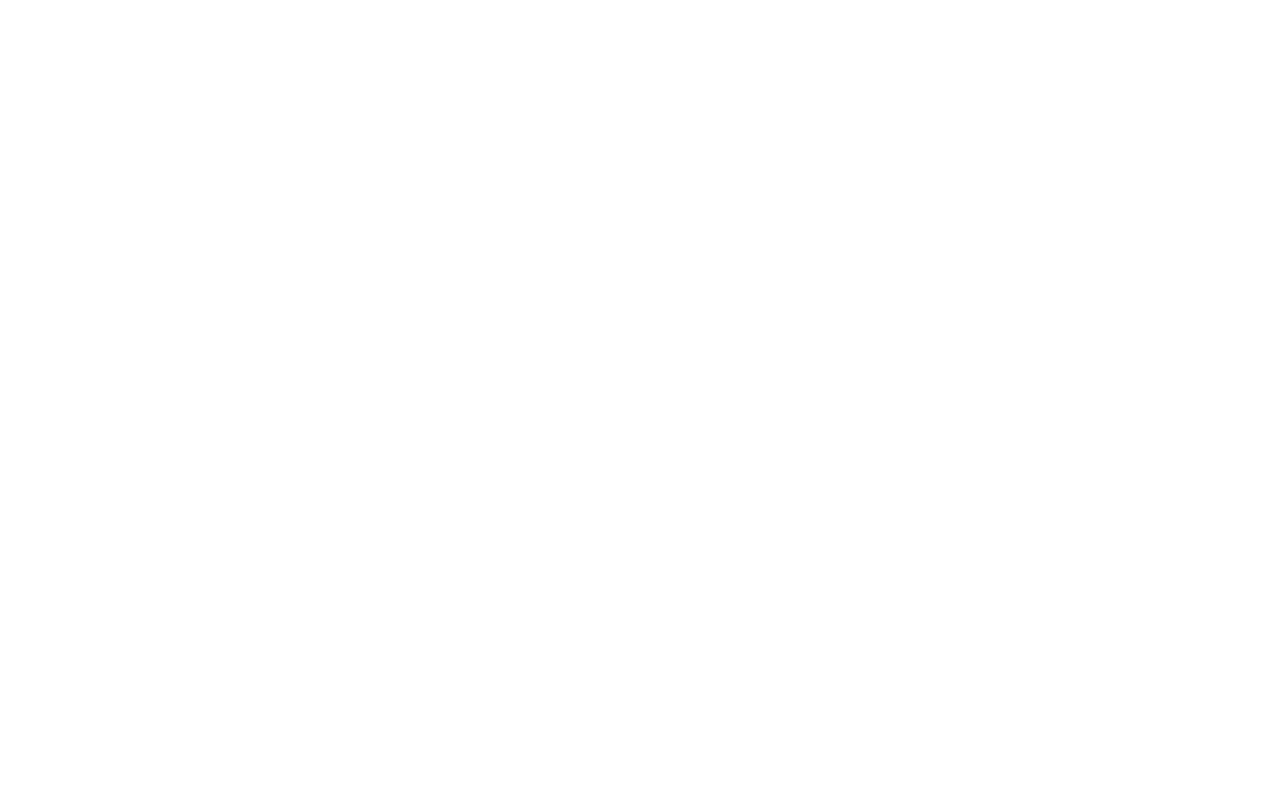
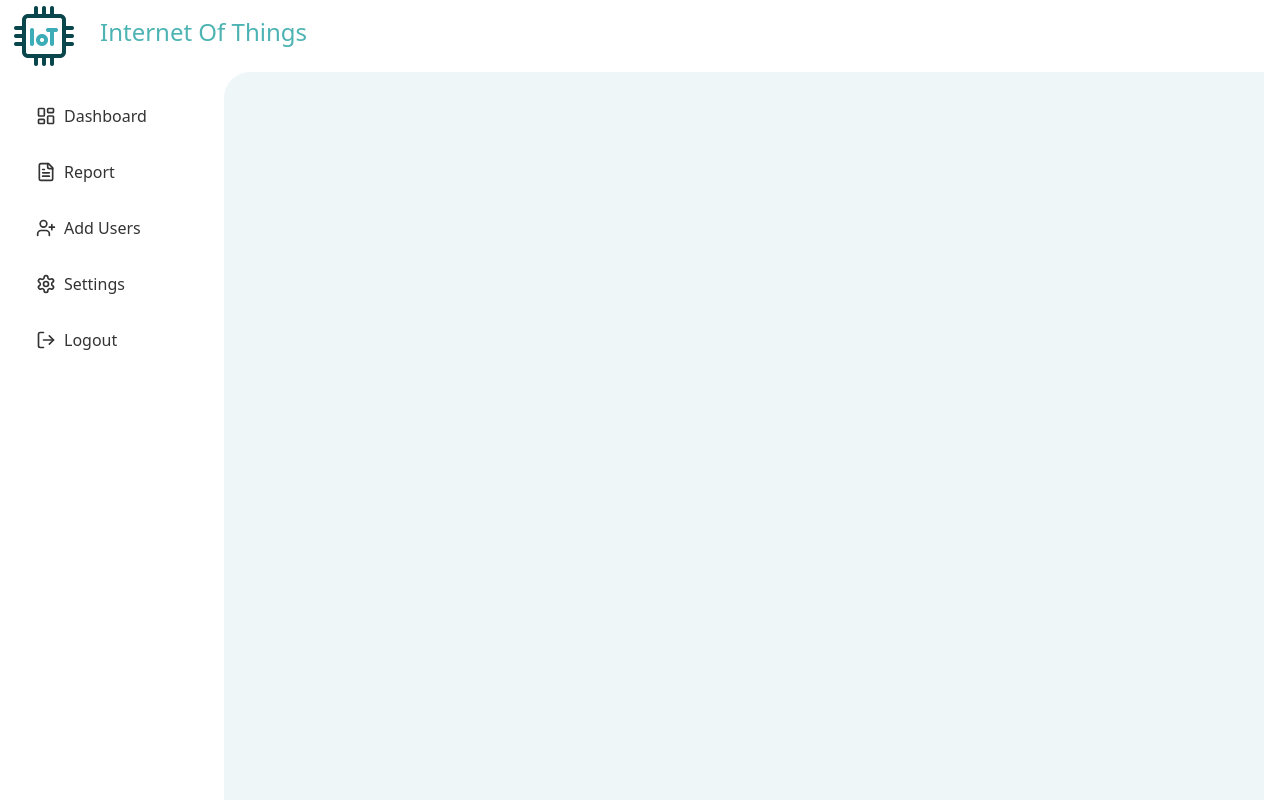
Before and after one commit to Adityamenon958/Iot-login-demo, a React (Vite) app in the folder frontend/: page /dashboard/adduser in a window 1280 px wide. Before the commit this address had no page. Built offline with nearby package versions, Linux system fonts and the light colour scheme; sample sign-in values are in the browser's storage.

Commit message:
Deployment Azure 46 - Add AddUser for User login

```diff
--- a/frontend/src/App.jsx
+++ b/frontend/src/App.jsx
@@ -8,6 +8,10 @@
 import Settings from './pages/Settings';
 import ManageCompany from './pages/ManageCompany';
 import AddUser from './pages/ManageCompany';
+import AddUserHome from './pages/AddUserHome';
+import AddUser2 from './pages/AddUser2';
+
+
 
 function App() {
   return (
@@ -24,7 +28,16 @@
         element={
           <AddUser>
             <ManageCompany />
+
           </AddUser>
+          }
+          />
+          <Route
+          path='/dashboard/adduser'
+          element={
+            <AddUser2>
+              <AddUserHome />
+            </AddUser2>
           }
           />
       </Route>
--- /dev/null
+++ b/frontend/src/pages/AddUser2.jsx
@@ -0,0 +1,14 @@
+import React from 'react';
+import { Navigate } from 'react-router-dom';
+
+const AddUser2 = ({ children }) => {
+    const role = localStorage.getItem("role");
+
+    if (role !== "admin") {
+      return <Navigate to="/dashboard" replace />;
+    }
+
+    return children;
+  };
+
+  export default AddUser2;
--- /dev/null
+++ b/frontend/src/pages/AddUserHome.jsx
@@ -0,0 +1,13 @@
+import React, { useState, useEffect } from 'react';
+import axios from 'axios';
+import { Container, Row, Col, Form, Button } from 'react-bootstrap';
+import styles from "./MainContent.module.css";
+import "./MainContent.css";
+
+export default function AddUserHome() {
+  return (
+    <Col xs={12} md={9} lg={10} xl={10} className={styles.main}>
+
+    </Col>
+  )
+}
```
